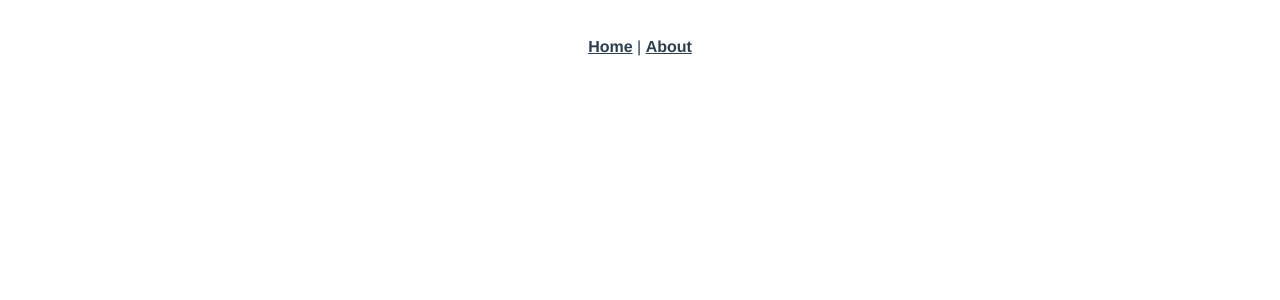
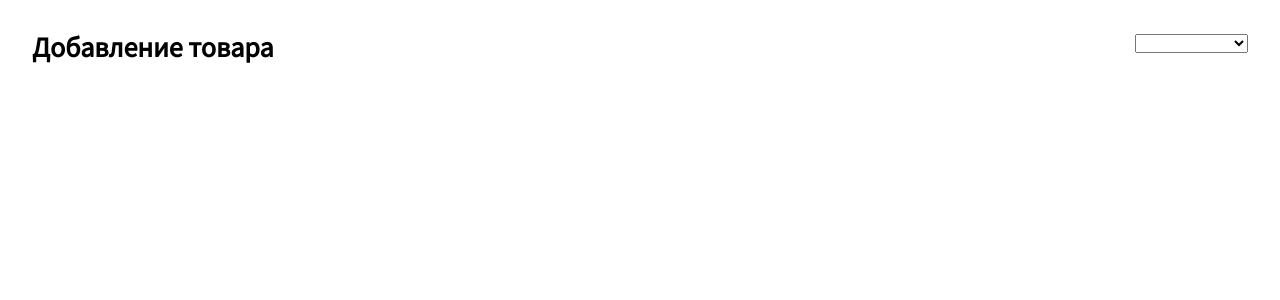
Before and after one commit to apachqq/test-task-idaproject, a Vue app: page / in a window 1280 px wide. Before the commit this address had no page. Shown: the top 300 px of the page. Built offline with nearby package versions, Linux system fonts and the light colour scheme.

Commit message:
firstTime

```diff
--- a/src/App.vue
+++ b/src/App.vue
@@ -1,30 +1,32 @@
 <template>
-  <nav>
-    <router-link to="/">Home</router-link> |
-    <router-link to="/about">About</router-link>
-  </nav>
-  <router-view/>
+    <div class="addProductSelect">
+        <div>Добавление товара</div>
+        <div>
+            <select>
+                <option disabled value="">По умолчанию</option>
+                <option value=""></option>
+            </select>
+        </div>
+    </div>
 </template>
 
+<script>
+</script>
+
 <style lang="scss">
-#app {
-  font-family: Avenir, Helvetica, Arial, sans-serif;
-  -webkit-font-smoothing: antialiased;
-  -moz-osx-font-smoothing: grayscale;
-  text-align: center;
-  color: #2c3e50;
-}
+    .addProductSelect {
+        display: flex;
+        justify-content: space-between;
 
-nav {
-  padding: 30px;
+        div:nth-child(1) {
+            margin: 30px 0 16px 32px;
+            font-weight: 600;
+            font-size: 28px;
+            line-height: 35px;
+        }
 
-  a {
-    font-weight: bold;
-    color: #2c3e50;
-
-    &.router-link-exact-active {
-      color: #42b983;
+        div:nth-child(2) {
+            margin: 32px 32px 0 0;
+        }
     }
-  }
-}
 </style>
--- a/src/main.js
+++ b/src/main.js
@@ -2,5 +2,6 @@ import { createApp } from 'vue'
 import App from './App.vue'
 import router from './router'
 import store from './store'
+import './style.css'
 
 createApp(App).use(store).use(router).mount('#app')
--- /dev/null
+++ b/src/style.css
@@ -0,0 +1,11 @@
+@import url('https://fonts.googleapis.com/css2?family=Source+Sans+Pro&display=swap');
+
+* {
+    box-sizing: border-box
+}
+
+body {
+    font-family: 'Source Sans Pro', sans-serif;
+    margin: 0;
+    padding: 0;
+}
```
